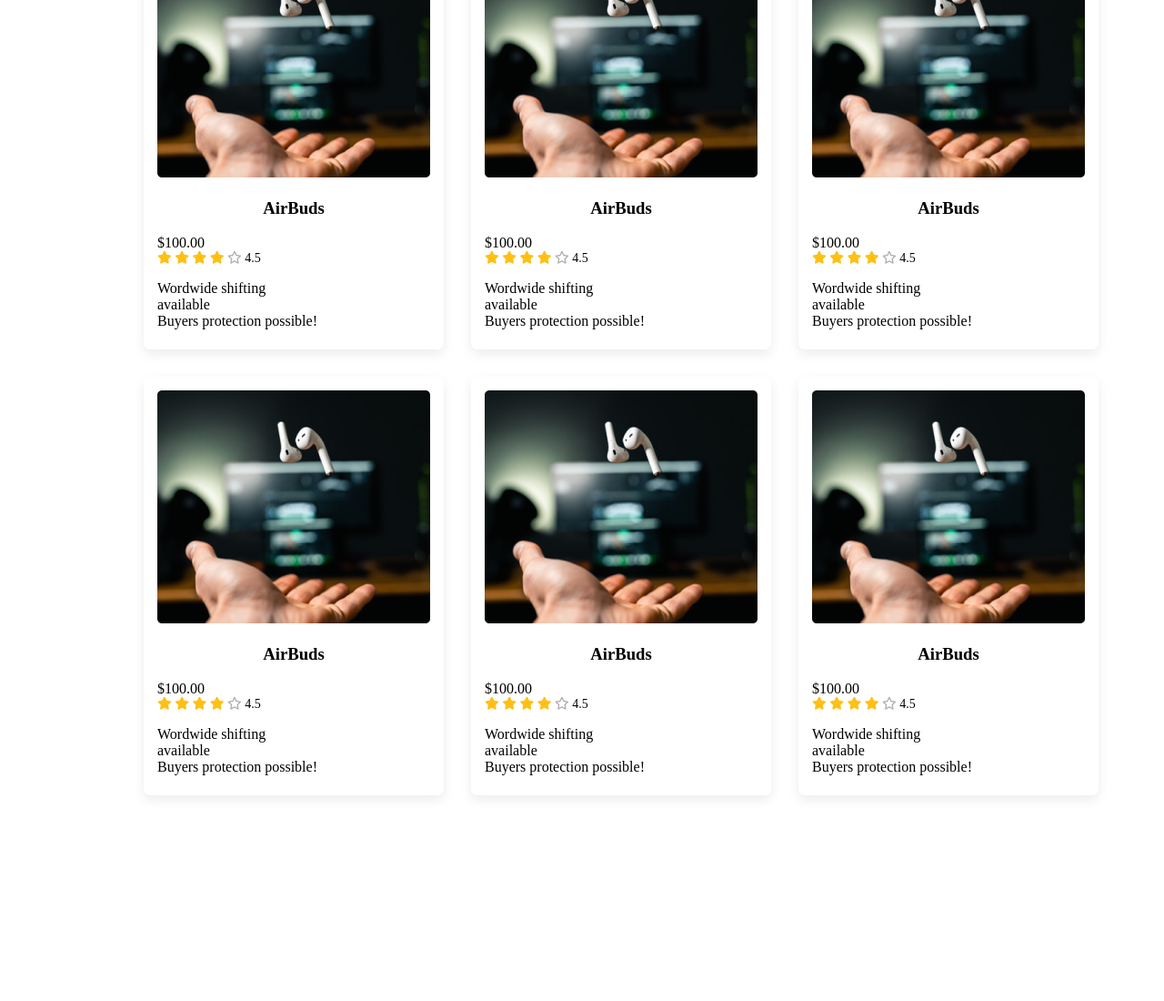
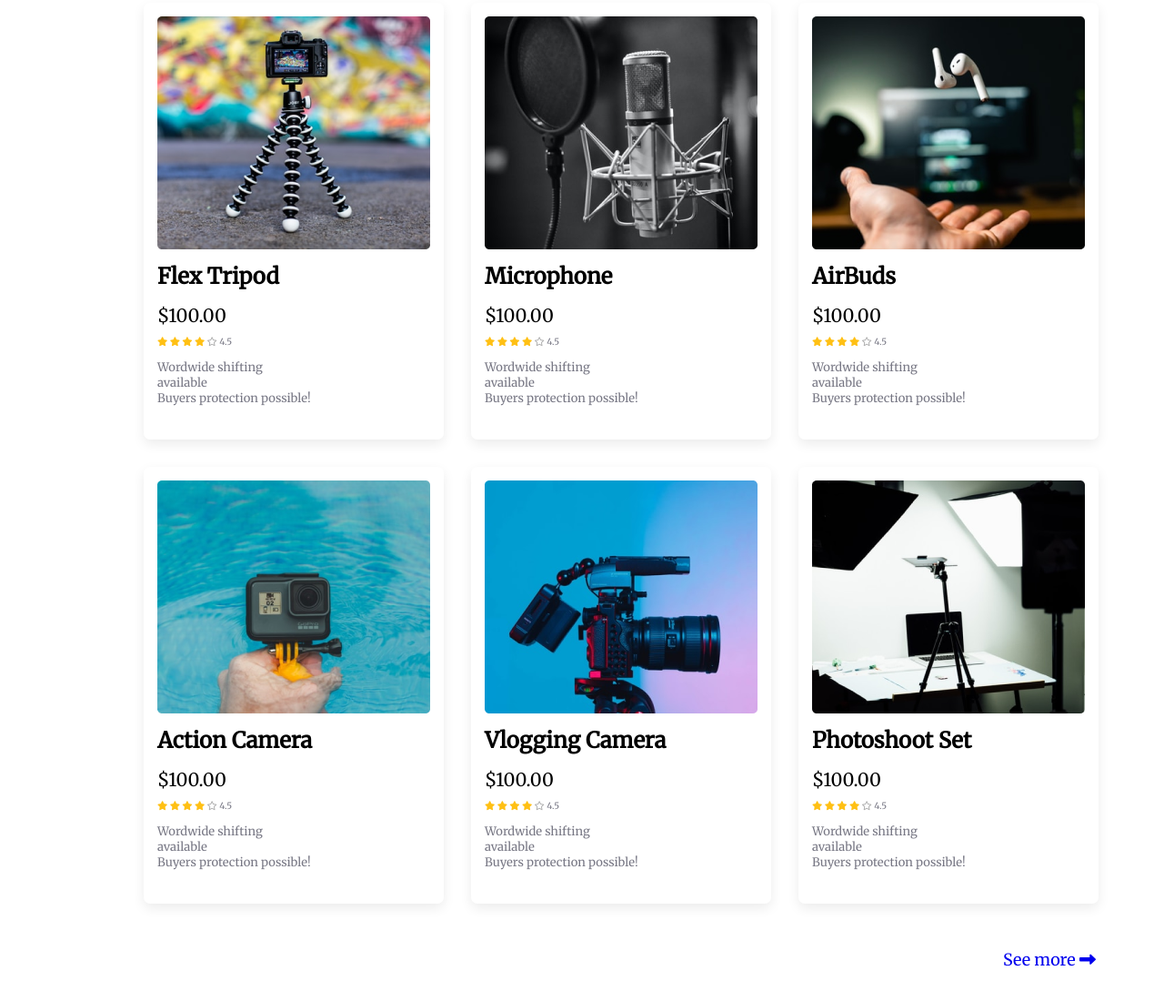
Before and after one commit to chamakkarmakar/influencer-product, a plain HTML site: page index.html in a window 1280 px wide. Shown: the part 800-1900 px from the top of the page at 91% size. After the commit the page ends 1874 px from the top, so only its background shows below. Drawn offline with Linux system fonts and the light colour scheme.

Commit message:
top & products collection are updated

```diff
--- a/index.html
+++ b/index.html
@@ -12,15 +12,14 @@
 </head>
 <body>
     <header>
-        <p>influencer products</p>
-
+        <h3>Influencer products</h3>
     </header>
     <main>
         <section class="top">
             <div class="half-width">
                 <h1>Start your Journey as Influencer</h1>
                 <p>Lorem ipsum dolor sit, amet consectetur adipisicing elit. Eveniet, necessitatibus dicta omnis sit cupiditate error eum unde consequuntur est non?</p>
-                <a href="#"><button>Preebook Now</button></a>
+                <a href="#"><button>Preebook Now <i class="fas fa-long-arrow-alt-right"></i> </button></a>
 
             </div>
             <div class="half-width">
@@ -32,103 +31,106 @@
             <h3>Popular Collection</h3>
             <div class="products">
                 <div class="product">
-                    <img src="images/airpod.png" alt="">
-
-                        <h3 class="product-name">AirBuds</h3>
-                        $100.00
+                    <img src="images/tripod.png" alt="">
+                        <h3 class="product-name">Flex Tripod</h3>
+                        <p class="price">$100.00</p>
                         <div class="rating">
                             <i class="fas fa-star"></i>
                             <i class="fas fa-star"></i>
                             <i class="fas fa-star"></i>
                             <i class="fas fa-star"></i>
                             <i class="far fa-star"></i>
-                            <span>4.5</span>
+                            <span class="color-grey">4.5</span>
                         </div>
-                        <p>Wordwide shifting <br> available <br>
+                        <p class="color-grey">Wordwide shifting <br> available <br>
+                            Buyers protection possible!</p>
+                </div>
+                <div class="product">
+                    <img src="images/mic.png" alt="">
+                        <h3 class="product-name">Microphone</h3>
+                        <p class="price">$100.00</p>
+                        <div class="rating">
+                            <i class="fas fa-star"></i>
+                            <i class="fas fa-star"></i>
+                            <i class="fas fa-star"></i>
+                            <i class="fas fa-star"></i>
+                            <i class="far fa-star"></i>
+                            <span class="color-grey">4.5</span>
+                        </div>
+                        <p class="color-grey">Wordwide shifting <br> available <br>
                             Buyers protection possible!</p>
                 </div>
                 <div class="product">
                     <img src="images/airpod.png" alt="">
 
                         <h3 class="product-name">AirBuds</h3>
-                        $100.00
+                        <p class="price">$100.00</p>
                         <div class="rating">
                             <i class="fas fa-star"></i>
                             <i class="fas fa-star"></i>
                             <i class="fas fa-star"></i>
                             <i class="fas fa-star"></i>
                             <i class="far fa-star"></i>
-                            <span>4.5</span>
+                            <span class="color-grey">4.5</span>
                         </div>
-                        <p>Wordwide shifting <br> available <br>
+                        <p class="color-grey">Wordwide shifting <br> available <br>
                             Buyers protection possible!</p>
                 </div>
                 <div class="product">
-                    <img src="images/airpod.png" alt="">
+                    <img src="images/action.png" alt="">
 
-                        <h3 class="product-name">AirBuds</h3>
-                        $100.00
+                        <h3 class="product-name">Action Camera</h3>
+                        <p class="price">$100.00</p>
                         <div class="rating">
                             <i class="fas fa-star"></i>
                             <i class="fas fa-star"></i>
                             <i class="fas fa-star"></i>
                             <i class="fas fa-star"></i>
                             <i class="far fa-star"></i>
-                            <span>4.5</span>
+                            <span class="color-grey">4.5</span>
                         </div>
-                        <p>Wordwide shifting <br> available <br>
+                        <p class="color-grey">Wordwide shifting <br> available <br>
                             Buyers protection possible!</p>
                 </div>
                 <div class="product">
-                    <img src="images/airpod.png" alt="">
+                    <img src="images/camera.png" alt="">
 
-                        <h3 class="product-name">AirBuds</h3>
-                        $100.00
+                        <h3 class="product-name">Vlogging Camera</h3>
+                        <p class="price">$100.00</p>
                         <div class="rating">
                             <i class="fas fa-star"></i>
                             <i class="fas fa-star"></i>
                             <i class="fas fa-star"></i>
                             <i class="fas fa-star"></i>
                             <i class="far fa-star"></i>
-                            <span>4.5</span>
+                            <span class="color-grey">4.5</span>
                         </div>
-                        <p>Wordwide shifting <br> available <br>
+                        <p class="color-grey">Wordwide shifting <br> available <br>
                             Buyers protection possible!</p>
                 </div>
                 <div class="product">
-                    <img src="images/airpod.png" alt="">
+                    <img src="images/setup.png" alt="">
 
-                        <h3 class="product-name">AirBuds</h3>
-                        $100.00
+                        <h3 class="product-name">Photoshoot Set</h3>
+                        <p class="price">$100.00</p>
                         <div class="rating">
                             <i class="fas fa-star"></i>
                             <i class="fas fa-star"></i>
                             <i class="fas fa-star"></i>
                             <i class="fas fa-star"></i>
                             <i class="far fa-star"></i>
-                            <span>4.5</span>
+                            <span class="color-grey">4.5</span>
                         </div>
-                        <p>Wordwide shifting <br> available <br>
-                            Buyers protection possible!</p>
-                </div>
-                <div class="product">
-                    <img src="images/airpod.png" alt="">
-
-                        <h3 class="product-name">AirBuds</h3>
-                        $100.00
-                        <div class="rating">
-                            <i class="fas fa-star"></i>
-                            <i class="fas fa-star"></i>
-                            <i class="fas fa-star"></i>
-                            <i class="fas fa-star"></i>
-                            <i class="far fa-star"></i>
-                            <span>4.5</span>
-                        </div>
-                        <p>Wordwide shifting <br> available <br>
+                        <p class="color-grey">Wordwide shifting <br> available <br>
                             Buyers protection possible!</p>
                 </div>
             </div>
+            <div class="see-more">
+                <a href="#">See more <i class="fas fa-long-arrow-alt-right"></i></a>
+            </div>
         </section>
+
+
     </main>
 </body>
 </html>
--- a/style.css
+++ b/style.css
@@ -1,13 +1,50 @@
+/* Fonts  */
+@import url('https://fonts.googleapis.com/css2?family=Merriweather&display=swap');
+
+body{
+    font-family: 'Merriweather', serif;
+}
+p{
+    font-size: 13px;
+}
+a{
+    text-decoration: none;
+}
+
+a > button{
+    width: 196px;
+    height: 44px;
+    font-size: 18px;
+    color: #2e1114;
+    border-radius: 22px;
+    border: 1px solid #d1d1d1;
+    background-image: linear-gradient(#97caef, #cafafe);
+    margin-top: 16px;
+}
+
+/* -------------------------
+Header
+--------------------------- */
+header{
+    font-size: 18px;
+    padding-left: 10%;
+    padding-top: 4%;
+}
+
 /* ---------------------------
 Top
  -------------------------*/
 .top{
     display: flex;
+    padding-top: 5%;
 }
 .half-width{
     width: 50%;
     padding-left: 10%;
-    padding-top: 5%;
+}
+h1{
+    font-size: 52px;
+    margin-bottom: 16px;
 }
 .half-width img{
     background-image: url('images/Circle\ design.svg');
@@ -26,41 +63,53 @@ Popular Collection
 
 .products-collection{
     width: 1047px;
-    height: 1662px;
+    /* display: flex;
+    flex-direction: column;
+    align-items: center; */
     margin-left: 150px;
-
-}
-.products-collection h3{
-    text-align: center;
 }
 .products{
     display: grid;
     grid-template-columns: repeat(3, 1fr);
     grid-gap: 30px;
-
 }
 .product{
     width: 300px;
-    height: 430px;
+    height: 450px;
     box-shadow: 0px 5px 13px rgba(0, 0, 0, 0.08);
     padding: 15px;
     border-radius: 7px;
-
 }
 .product img{
     width: 300px;
     height: 256px;
+}
+.product-name{
+    font-size: 24px;
+    margin-top: 10px;
+    margin-bottom: 10px;
+}
+.price{
+    font-size: 20px;
+    margin-top: 15px;
+    margin-bottom: 10px;
 
 }
-
 .rating{
-    font-size: 14px;
+    font-size: 10px;
 }
 .fas.fa-star{
     color: #FFC014;
-
 }
 .far.fa-star{
-
     color: #AEAEAE;
 }
+.color-grey{
+    color: #787885;
+}
+.see-more {
+    margin-left: 945px;
+    margin-top: 50px;
+    color: #2e1114;
+    font-size: 18px;
+}
```
